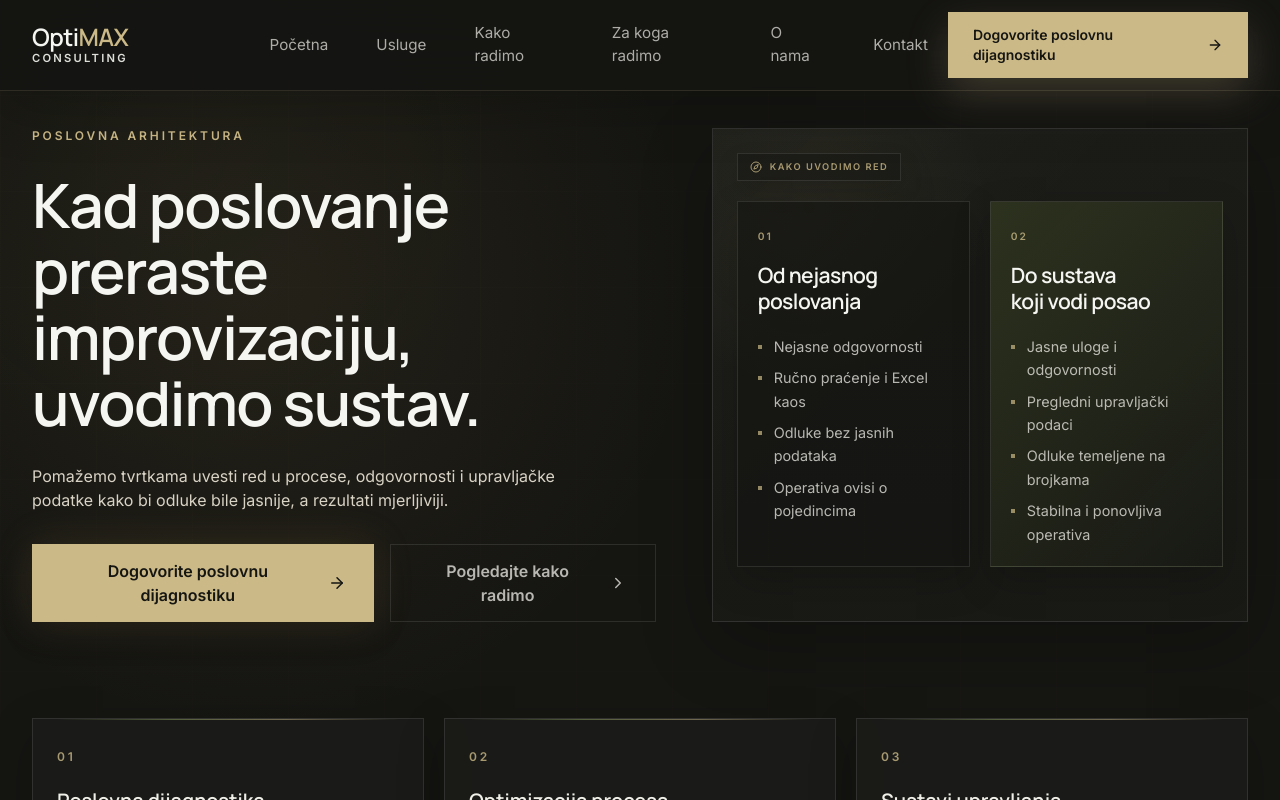
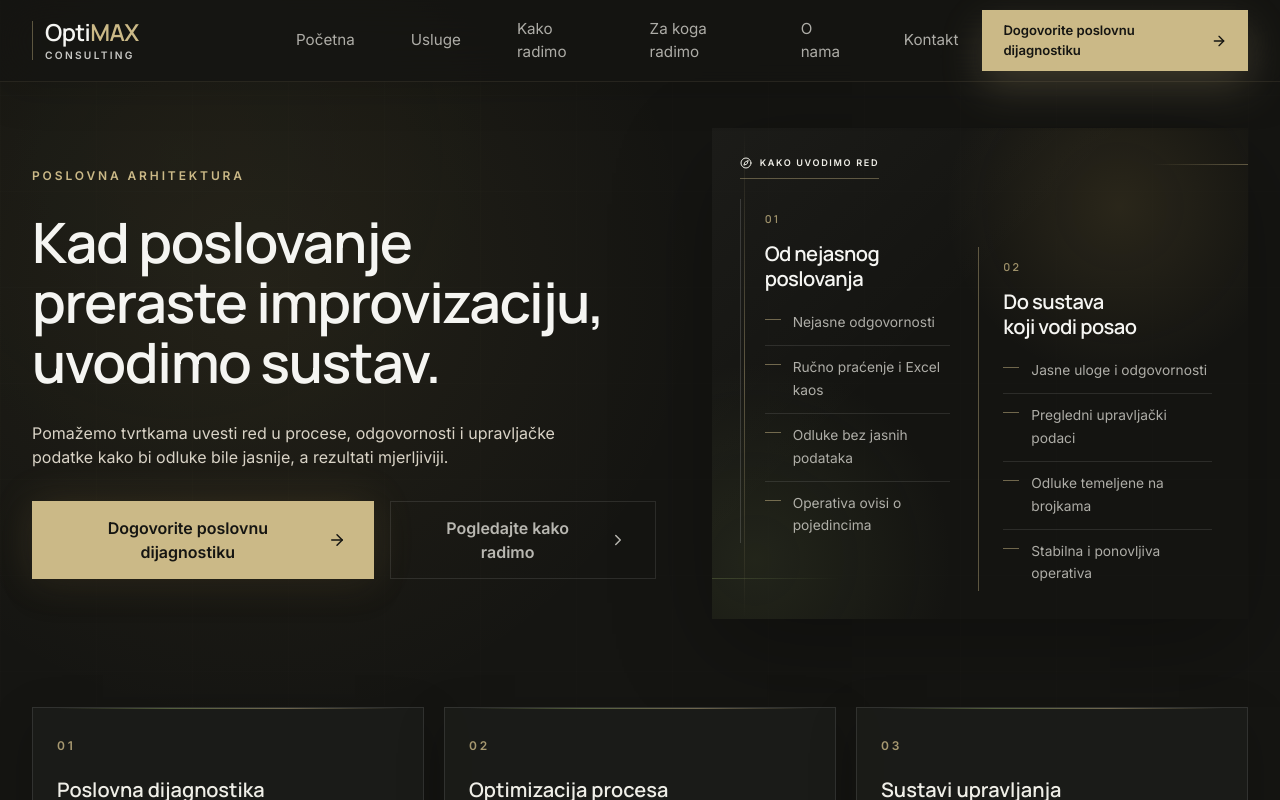
Before and after one commit to jelena1410-ux/optimax-website, a React (Vite) app: page / in a window 1280 px wide. Shown: the top 800 px of the page. Built offline with nearby package versions, Linux system fonts and the light colour scheme.

Commit message:
style: final boutique Optimax design revision

```diff
--- a/src/main.jsx
+++ b/src/main.jsx
@@ -62,12 +62,12 @@ function useScrollReveal() {
 
 function Logo() {
   return (
-    <a href="#pocetna" className="group mr-6 flex h-11 w-[8.8rem] shrink-0 items-center sm:w-[9.6rem] lg:mr-12 xl:mr-16" aria-label={siteContent.logo.ariaLabel}>
-      <span className="flex min-w-0 flex-col items-start justify-center leading-none">
-        <span className="font-display text-[1.36rem] font-semibold tracking-tight text-[#f5f5f2] transition duration-300 group-hover:text-white sm:text-[1.5rem]">
+    <a href="#pocetna" className="group mr-8 flex h-11 w-[9.2rem] shrink-0 items-center sm:w-[10rem] lg:mr-16 xl:mr-20" aria-label={siteContent.logo.ariaLabel}>
+      <span className="relative flex min-w-0 flex-col items-start justify-center border-l border-champagne-400/40 pl-3 leading-none">
+        <span className="font-display text-[1.32rem] font-semibold tracking-tight text-[#f5f5f2] transition duration-300 group-hover:text-white sm:text-[1.46rem]">
           Opti<span className="text-champagne-400">MAX</span>
         </span>
-        <span className="mt-1 text-[0.66rem] font-semibold uppercase tracking-[0.18em] text-[#f5f5f2]/90 transition duration-300 group-hover:text-champagne-200 sm:text-[0.7rem] sm:tracking-[0.2em]">
+        <span className="mt-1.5 text-[0.6rem] font-semibold uppercase tracking-[0.2em] text-[#f5f5f2]/80 transition duration-300 group-hover:text-champagne-200 sm:text-[0.64rem] sm:tracking-[0.22em]">
           Consulting
         </span>
       </span>
@@ -90,17 +90,17 @@ function Header() {
   }, []);
 
   return (
-    <header className="fixed inset-x-0 top-0 z-50 border-b border-champagne-400/15 bg-graphite-950/90 shadow-[0_18px_55px_rgba(0,0,0,0.18)] backdrop-blur-xl">
-      <div className="mx-auto flex max-w-7xl items-center justify-between gap-5 px-5 py-3 lg:px-8">
+    <header className="fixed inset-x-0 top-0 z-50 border-b border-champagne-400/10 bg-graphite-950/80 shadow-[0_12px_42px_rgba(0,0,0,0.12)] backdrop-blur-xl">
+      <div className="mx-auto flex max-w-7xl items-center justify-between gap-6 px-5 py-2.5 lg:px-8">
         <Logo />
-        <nav className="hidden items-center gap-10 xl:gap-12 lg:flex">
+        <nav className="hidden items-center gap-11 xl:gap-14 lg:flex">
           {siteContent.navigation.map(({ label, href }) => (
             <a key={href} href={href} className="nav-link">
               {label}
             </a>
           ))}
         </nav>
-        <a href="#kontakt" className="header-cta hidden min-h-12 items-center gap-2 px-6 py-3 text-sm font-semibold text-champagne-100 transition focus-visible:outline focus-visible:outline-2 focus-visible:outline-offset-4 focus-visible:outline-champagne-400 lg:flex">
+        <a href="#kontakt" className="header-cta hidden min-h-11 items-center gap-2 px-5 py-2.5 text-[0.82rem] font-semibold text-champagne-100 transition focus-visible:outline focus-visible:outline-2 focus-visible:outline-offset-4 focus-visible:outline-champagne-400 lg:flex">
           {siteContent.ctas.primary}
           <ArrowRight className="shrink-0" size={16} />
         </a>
@@ -151,34 +151,37 @@ function HeroGraphic() {
   const visualCards = [visual.before, visual.after];
 
   return (
-    <div className="reveal relative overflow-hidden border border-white/10 bg-graphite-900/80 shadow-[0_22px_68px_rgba(0,0,0,0.24)]">
-      <div className="absolute inset-0 bg-[radial-gradient(circle_at_18%_16%,rgba(198,168,91,0.06),transparent_30%),linear-gradient(135deg,rgba(239,238,231,0.025),transparent_42%),linear-gradient(180deg,rgba(21,21,18,0.02),rgba(21,21,18,0.42))]" />
+    <div className="strategic-system reveal relative overflow-hidden bg-graphite-950/60 p-5 shadow-[0_30px_92px_rgba(0,0,0,0.28)] sm:p-6 lg:p-7">
+      <div className="absolute inset-0 bg-[radial-gradient(circle_at_76%_16%,rgba(198,168,91,0.12),transparent_30%),radial-gradient(circle_at_8%_88%,rgba(108,123,74,0.16),transparent_30%),linear-gradient(135deg,rgba(239,238,231,0.035),transparent_42%)]" />
+      <div className="absolute left-8 top-0 h-full w-px bg-gradient-to-b from-transparent via-champagne-400/40 to-transparent" />
+      <div className="absolute right-0 top-9 h-px w-24 bg-gradient-to-l from-champagne-400/40 to-transparent" />
+      <div className="absolute bottom-10 left-0 h-px w-32 bg-gradient-to-r from-olive-600/40 to-transparent" />
 
-      <div className="relative grid min-h-[330px] gap-4 p-4 sm:min-h-[380px] sm:p-5 lg:min-h-[430px] lg:content-center lg:gap-5 lg:p-6">
-        <div className="inline-flex w-fit items-center gap-2 border border-white/10 bg-graphite-950/50 px-3 py-1.5 text-[0.58rem] font-semibold uppercase tracking-[0.16em] text-champagne-400/80 shadow-[0_10px_24px_rgba(0,0,0,0.12)]">
+      <div className="relative grid min-h-[320px] gap-5 sm:min-h-[370px] lg:min-h-[405px] lg:content-center">
+        <div className="inline-flex w-fit items-center gap-2 border-b border-champagne-400/40 pb-2 text-[0.57rem] font-semibold uppercase tracking-[0.18em] text-champagne-300/80">
           <Compass size={12} />
           {visual.badge}
         </div>
-        <div className="grid gap-4 lg:grid-cols-2 lg:gap-5">
+        <div className="grid gap-5 lg:grid-cols-[0.95fr_1.05fr] lg:items-start">
           {visualCards.map((card, index) => (
             <article
               key={card.title}
-              className={`relative overflow-hidden border p-5 shadow-[0_14px_36px_rgba(0,0,0,0.18)] transition duration-500 ease-out hover:-translate-y-1 hover:border-white/20 sm:p-5 ${
+              className={`system-panel group relative overflow-hidden border-l py-1.5 pl-5 pr-2 transition duration-500 ease-out hover:translate-x-1 sm:pl-6 ${
                 index === 1
-                  ? 'border-white/10 bg-[linear-gradient(135deg,rgba(48,55,32,0.82),rgba(24,25,20,0.78))]'
-                  : 'border-white/10 bg-graphite-950/70'
+                  ? 'border-champagne-400/40 lg:mt-12'
+                  : 'border-white/15'
               }`}
             >
-              <span className="text-[0.64rem] font-semibold uppercase tracking-[0.2em] text-champagne-400/80">
+              <span className="font-display text-[0.68rem] font-semibold uppercase tracking-[0.2em] text-champagne-400/75">
                 {String(index + 1).padStart(2, '0')}
               </span>
-              <h3 className="mt-4 font-display text-[1.22rem] font-semibold leading-tight tracking-tight text-[#f5f5f2] sm:text-[1.32rem]">
+              <h3 className="mt-3 max-w-[15rem] font-display text-[1.16rem] font-semibold leading-tight tracking-tight text-[#f5f5f2] transition duration-300 group-hover:text-champagne-100 sm:text-[1.26rem]">
                 {card.title}
               </h3>
-              <ul className="mt-5 grid gap-2 text-[0.84rem] leading-relaxed text-graphite-100/75 sm:text-[0.9rem]">
+              <ul className="mt-5 grid gap-3 text-[0.8rem] leading-relaxed text-graphite-100/70 sm:text-[0.86rem]">
                 {card.items.map((item) => (
-                  <li key={item} className="flex gap-3">
-                    <span className="mt-2.5 h-1 w-1 shrink-0 bg-champagne-400/70" />
+                  <li key={item} className="flex gap-3 border-t border-white/10 pt-2.5 first:border-t-0 first:pt-0">
+                    <span className="mt-2 h-px w-4 shrink-0 bg-champagne-400/50 transition duration-300 group-hover:w-6" />
                     <span>{item}</span>
                   </li>
                 ))}
@@ -215,6 +218,7 @@ function PrincipleSection({ content }) {
         <div className="mt-12 grid gap-5 sm:grid-cols-2 lg:grid-cols-4">
           {content.items.map((item) => (
             <article key={item.title} className="principle-card reveal">
+              <span className="card-index">{String(content.items.indexOf(item) + 1).padStart(2, '0')}</span>
               <h3 className="font-display text-xl font-semibold text-graphite-950">{item.title}</h3>
               <p className="mt-4 text-sm leading-7 text-graphite-700">{item.text}</p>
             </article>
@@ -311,6 +315,7 @@ function ExpertiseSection({ content }) {
         <div className="mt-14 grid gap-6 sm:grid-cols-2 lg:grid-cols-4">
           {content.items.map((item) => (
             <article key={item.title} className="service-card reveal">
+              <span className="card-index">{String(content.items.indexOf(item) + 1).padStart(2, '0')}</span>
               <Target className="text-olive-700" size={24} />
               <h3 className="mt-7 font-display text-xl font-semibold text-graphite-950">{item.title}</h3>
               <p className="mt-4 text-sm leading-7 text-graphite-700">{item.text}</p>
@@ -410,10 +415,10 @@ function App() {
       <section id="pocetna" className="relative scroll-mt-24 overflow-hidden bg-graphite-950 pt-28 text-graphite-100 lg:pt-32">
         <div className="absolute inset-0 bg-[radial-gradient(circle_at_20%_40%,rgba(198,168,91,0.08),transparent_40%)]" />
         <div className="absolute inset-0 hero-lines opacity-25" />
-        <div className="relative mx-auto grid max-w-7xl gap-12 px-5 pb-14 sm:gap-14 sm:pb-20 lg:grid-cols-[1fr_0.86fr] lg:px-8 lg:pb-24">
+        <div className="relative mx-auto grid max-w-7xl gap-12 px-5 pb-14 sm:gap-14 sm:pb-20 lg:grid-cols-[1fr_0.86fr] lg:px-8 lg:pb-[5.5rem]">
           <div className="reveal flex flex-col justify-center">
             <p className="eyebrow text-champagne-400">POSLOVNA ARHITEKTURA</p>
-            <h1 className="mt-7 max-w-3xl font-display text-[2.08rem] font-semibold leading-[1.08] tracking-tight text-[#f5f5f2] sm:text-[2.72rem] lg:text-[3.82rem]">
+            <h1 className="mt-7 max-w-3xl font-display text-[2rem] font-semibold leading-[1.08] tracking-tight text-[#f5f5f2] sm:text-[2.58rem] lg:text-[3.48rem]">
               {hero.title}
             </h1>
             <p className="mt-7 max-w-xl text-[15px] leading-relaxed text-[#d9d3c6] sm:text-base">
@@ -447,6 +452,7 @@ function App() {
 
             return (
               <article key={title} className={`service-card reveal ${index === 1 ? 'service-card-featured' : ''}`}>
+                <span className="card-index">{String(index + 1).padStart(2, '0')}</span>
                 <Icon className="text-olive-700" size={30} />
                 <h3 className="mt-8 font-display text-xl font-semibold text-graphite-950">{title}</h3>
                 <p className="mt-4 leading-7 text-graphite-700">{text}</p>
```
